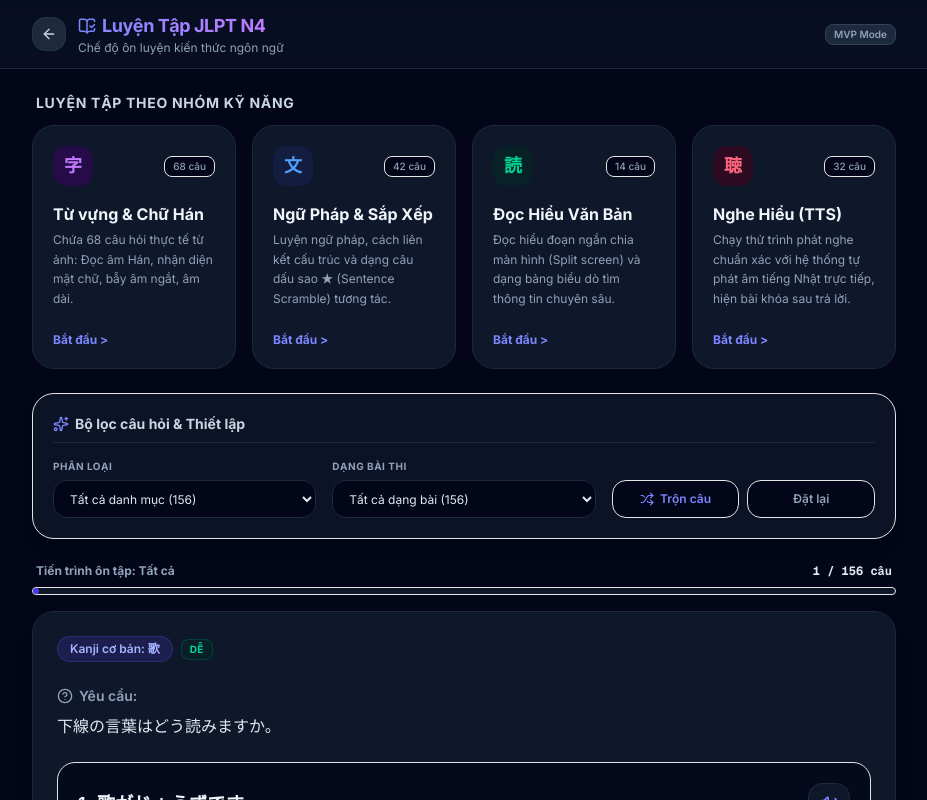
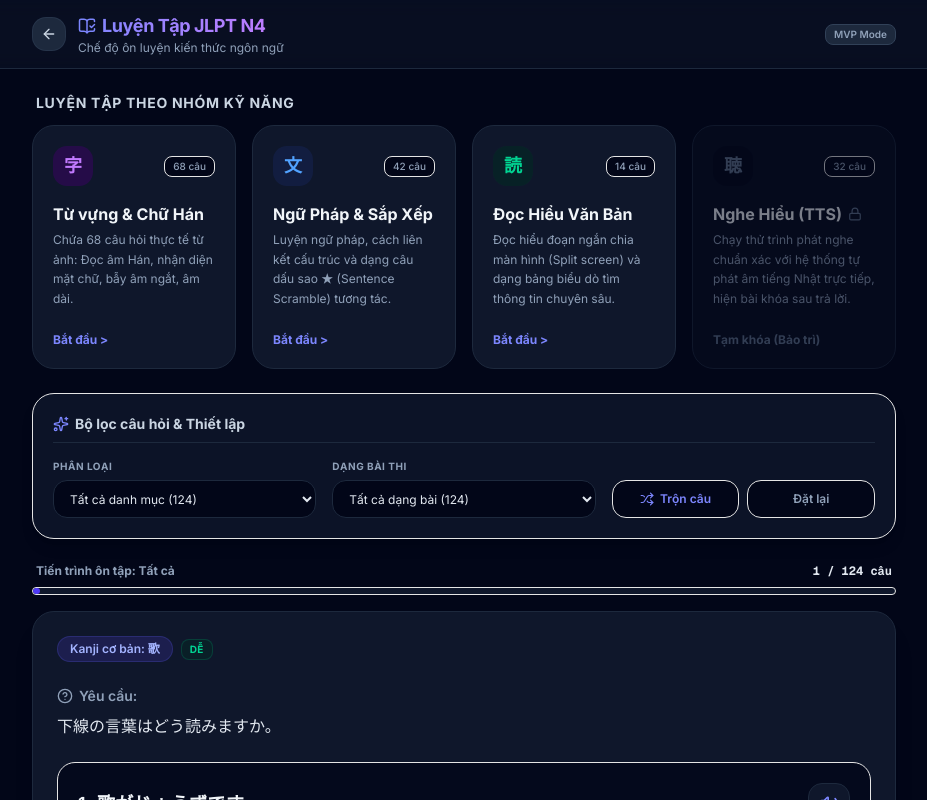
Before and after one commit to danghung-dev/zi-hoc-tap, a Next.js app: page /practice in a window 1280 px wide. Shown: the top 800 px of the page, without its empty margins (176-1103 px from the left). Built offline with nearby package versions, Linux system fonts and the light colour scheme.

Commit message:
Implement listening feature toggle and update related filtering logic

```diff
--- a/src/app/practice/page.tsx
+++ b/src/app/practice/page.tsx
@@ -26,9 +26,12 @@ import {
   BookOpenCheck,
   CheckCircle2,
   XCircle,
-  GraduationCap
+  GraduationCap,
+  Lock
 } from "lucide-react";
 import { cn } from "@/lib/utils";
+
+const IS_LISTENING_ENABLED = false;
 
 const ITEM_TYPE_LABELS: Record<string, string> = {
   // Từ vựng (Vocabulary)
@@ -88,6 +91,11 @@ export default function PracticePage() {
   // Skill Group State
   const [activeSkillGroup, setActiveSkillGroup] = useState<SkillGroup>("all");
 
+  // Derived enabled questions (filtering out listening if disabled)
+  const enabledQuestions = IS_LISTENING_ENABLED
+    ? questions
+    : questions.filter(q => q.section !== "listening");
+
   // Filter States
   const [filterCategory, setFilterCategory] = useState<string>("all");
   const [filterItemType, setFilterItemType] = useState<string>("all");
@@ -125,6 +133,11 @@ export default function PracticePage() {
   // 2. Filter logic: De-coupled from mistakeIds state to prevent deck reset while answering
   useEffect(() => {
     let result = [...questions];
+
+    // Filter out listening questions if disabled
+    if (!IS_LISTENING_ENABLED) {
+      result = result.filter(q => q.section !== "listening");
+    }
 
     // Filter by active skill group
     if (activeSkillGroup === "vocabulary") {
@@ -187,6 +200,7 @@ export default function PracticePage() {
       if (targetQuestion.section === "vocabulary") {
         targetSkillGroup = "vocabulary";
       } else if (targetQuestion.section === "listening") {
+        if (!IS_LISTENING_ENABLED) return; // Prevent jump if listening is disabled
         targetSkillGroup = "listening";
       } else if (targetQuestion.section === "grammar_reading") {
         const type = targetQuestion.jlptItemType;
@@ -249,7 +263,7 @@ export default function PracticePage() {
   // Calculate distinct category list dynamically
   const categories = Array.from(
     new Map(
-      questions
+      enabledQuestions
         .filter((q) => q.customClassification)
         .map((q) => [
           q.customClassification!.categoryId,
@@ -259,7 +273,7 @@ export default function PracticePage() {
   );
 
   // Calculate distinct item types dynamically
-  const itemTypes = Array.from(new Set(questions.map((q) => q.jlptItemType)));
+  const itemTypes = Array.from(new Set(enabledQuestions.map((q) => q.jlptItemType)));
 
   // Calculate counts for each group dynamically
   const vocabCount = questions.filter(q => q.section === "vocabulary").length;
@@ -375,7 +389,7 @@ export default function PracticePage() {
                 onClick={() => setActiveSkillGroup("all")}
                 className="text-xs text-indigo-400 hover:text-indigo-300 font-semibold transition cursor-pointer"
               >
-                Xem tất cả ({questions.length})
+                Xem tất cả ({enabledQuestions.length})
               </button>
             )}
           </div>
@@ -470,16 +484,23 @@ export default function PracticePage() {
 
             {/* Card 4: Listening */}
             <button
-              onClick={() => handleToggleGroup("listening")}
+              onClick={() => IS_LISTENING_ENABLED && handleToggleGroup("listening")}
+              disabled={!IS_LISTENING_ENABLED}
               className={cn(
-                "bg-slate-900 border rounded-3xl p-5 flex flex-col gap-4 text-left transition-all duration-300 hover:border-slate-700 hover:shadow-lg cursor-pointer",
+                "bg-slate-900 border rounded-3xl p-5 flex flex-col gap-4 text-left transition-all duration-300",
+                IS_LISTENING_ENABLED
+                  ? "hover:border-slate-700 hover:shadow-lg cursor-pointer"
+                  : "opacity-50 cursor-not-allowed select-none border-slate-850 bg-slate-900/50",
                 activeSkillGroup === "listening"
                   ? "border-indigo-500 bg-indigo-950/10 ring-1 ring-indigo-500/20"
                   : "border-slate-800"
               )}
             >
               <div className="flex items-center justify-between w-full">
-                <div className="w-10 h-10 rounded-xl bg-rose-950/50 text-rose-400 font-bold text-lg flex items-center justify-center font-sans">
+                <div className={cn(
+                  "w-10 h-10 rounded-xl font-bold text-lg flex items-center justify-center font-sans",
+                  IS_LISTENING_ENABLED ? "bg-rose-950/50 text-rose-400" : "bg-slate-950/50 text-slate-500"
+                )}>
                   聴
                 </div>
                 <span className="text-[10px] px-2 py-0.5 bg-slate-950 text-slate-400 rounded-md border border-slate-850 font-medium">
@@ -487,13 +508,25 @@ export default function PracticePage() {
                 </span>
               </div>
               <div>
-                <h3 className="font-bold text-slate-100 text-sm sm:text-base mb-1">Nghe Hiểu (TTS)</h3>
+                <h3 className="font-bold text-slate-100 text-sm sm:text-base mb-1 flex items-center gap-1.5">
+                  Nghe Hiểu (TTS)
+                  {!IS_LISTENING_ENABLED && <Lock className="w-3.5 h-3.5 text-slate-500" />}
+                </h3>
                 <p className="text-xs text-slate-400 leading-relaxed min-h-[48px]">
                   Chạy thử trình phát nghe chuẩn xác với hệ thống tự phát âm tiếng Nhật trực tiếp, hiện bài khóa sau trả lời.
                 </p>
               </div>
-              <div className="text-indigo-400 hover:text-indigo-300 text-xs font-bold flex items-center gap-1 mt-auto pt-2">
-                {activeSkillGroup === "listening" ? "Đang ôn tập •" : "Bắt đầu >"}
+              <div className={cn(
+                "text-xs font-bold flex items-center gap-1 mt-auto pt-2",
+                IS_LISTENING_ENABLED
+                  ? "text-indigo-400 hover:text-indigo-300"
+                  : "text-slate-500"
+              )}>
+                {!IS_LISTENING_ENABLED
+                  ? "Tạm khóa (Bảo trì)"
+                  : activeSkillGroup === "listening"
+                    ? "Đang ôn tập •"
+                    : "Bắt đầu >"}
               </div>
             </button>
 
@@ -528,9 +561,9 @@ export default function PracticePage() {
                 onChange={(e) => setFilterCategory(e.target.value)}
                 className="w-full bg-slate-950 border border-slate-800 rounded-xl px-3 py-2 text-xs text-slate-200 outline-none focus:border-indigo-600 transition h-[38px]"
               >
-                <option value="all">Tất cả danh mục ({questions.length})</option>
+                <option value="all">Tất cả danh mục ({enabledQuestions.length})</option>
                 {categories.map(([id, name]) => {
-                  const count = questions.filter(q => q.customClassification?.categoryId === id).length;
+                  const count = enabledQuestions.filter(q => q.customClassification?.categoryId === id).length;
                   return (
                     <option key={id} value={id}>
                       {name} ({count})
@@ -548,9 +581,9 @@ export default function PracticePage() {
                 onChange={(e) => setFilterItemType(e.target.value)}
                 className="w-full bg-slate-950 border border-slate-800 rounded-xl px-3 py-2 text-xs text-slate-200 outline-none focus:border-indigo-600 transition h-[38px]"
               >
-                <option value="all">Tất cả dạng bài ({questions.length})</option>
+                <option value="all">Tất cả dạng bài ({enabledQuestions.length})</option>
                 {itemTypes.map((type) => {
-                  const count = questions.filter(q => q.jlptItemType === type).length;
+                  const count = enabledQuestions.filter(q => q.jlptItemType === type).length;
                   const label = ITEM_TYPE_LABELS[type] || type;
                   return (
                     <option key={type} value={type}>
```
